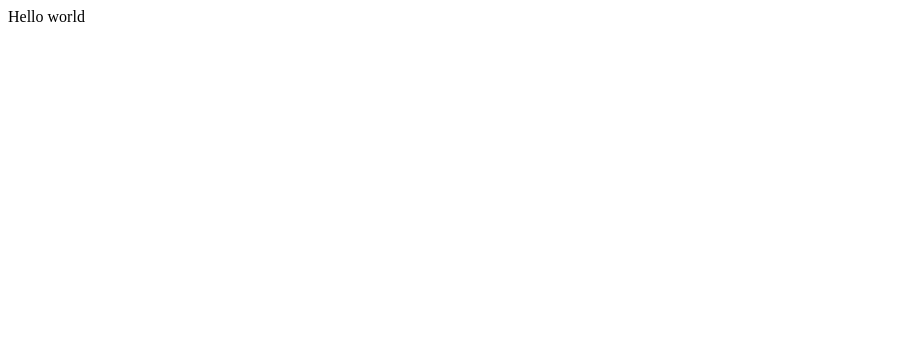
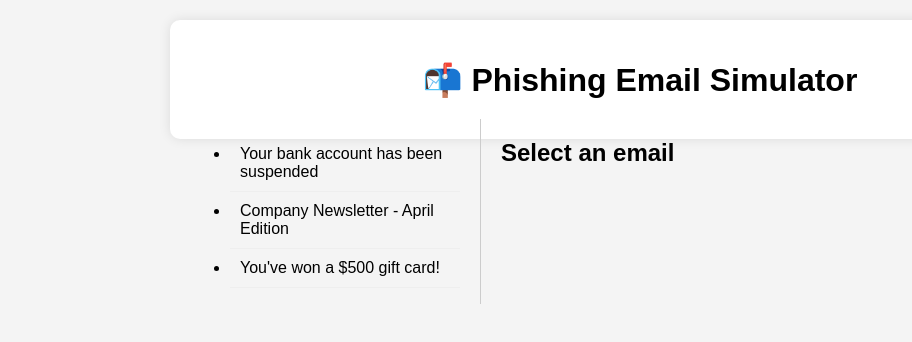
Before and after one commit to SamTT123/CyberEmulater, a plain HTML site: page index.html in a window 1280 px wide. Shown: the whole page, without its empty margins (0-912 px from the left). Drawn offline with Linux system fonts and the light colour scheme.

Commit message:
Initial commit: Phishing Email Simulator

```diff
--- a/index.html
+++ b/index.html
@@ -1,16 +1,28 @@
 <!DOCTYPE html>
-<html>
+<html lang="en">
+<head>
+  <meta charset="UTF-8" />
+  <meta name="viewport" content="width=device-width, initial-scale=1.0"/>
+  <title>Phishing Email Simulator</title>
+  <link rel="stylesheet" href="style.css" />
+</head>
+<body>
+  <div class="container">
+    <h1>📬 Phishing Email Simulator</h1>
+    <div class="inbox">
+      <ul id="email-list"></ul>
+    </div>
+    <div class="email-view">
+      <h2 id="email-subject">Select an email</h2>
+      <p id="email-content"></p>
+      <div id="buttons" style="display: none;">
+        <button onclick="checkAnswer(true)">Phishing</button>
+        <button onclick="checkAnswer(false)">Safe</button>
+      </div>
+      <p id="feedback"></p>
+    </div>
+  </div>
 
-<head>
-  <meta charset="utf-8">
-  <meta name="viewport" content="width=device-width">
-  <title>replit</title>
-  <link href="style.css" rel="stylesheet" type="text/css" />
-</head>
-
-<body>
-  Hello world
   <script src="script.js"></script>
 </body>
-
 </html>
--- a/script.js
+++ b/script.js
@@ -0,0 +1,50 @@
+const emails = [
+  {
+    subject: "Your bank account has been suspended",
+    content: "Click this link to verify your credentials and avoid account closure: http://fakebank-login.com",
+    isPhishing: true
+  },
+  {
+    subject: "Company Newsletter - April Edition",
+    content: "Here's your monthly update on company events and employee highlights.",
+    isPhishing: false
+  },
+  {
+    subject: "You've won a $500 gift card!",
+    content: "Claim your prize now by entering your details here: http://getfreecash.biz",
+    isPhishing: true
+  }
+];
+
+const emailList = document.getElementById("email-list");
+const subject = document.getElementById("email-subject");
+const content = document.getElementById("email-content");
+const buttons = document.getElementById("buttons");
+const feedback = document.getElementById("feedback");
+
+let currentEmailIndex = null;
+
+emails.forEach((email, index) => {
+  const li = document.createElement("li");
+  li.textContent = email.subject;
+  li.onclick = () => {
+    currentEmailIndex = index;
+    subject.textContent = email.subject;
+    content.textContent = email.content;
+    feedback.textContent = "";
+    buttons.style.display = "block";
+  };
+  emailList.appendChild(li);
+});
+
+function checkAnswer(userSaysPhishing) {
+  if (currentEmailIndex === null) return;
+  const actual = emails[currentEmailIndex].isPhishing;
+  if (userSaysPhishing === actual) {
+    feedback.textContent = "✅ Correct! Good eye.";
+    feedback.style.color = "green";
+  } else {
+    feedback.textContent = "❌ Incorrect. Stay alert!";
+    feedback.style.color = "red";
+  }
+}
--- a/style.css
+++ b/style.css
@@ -1,4 +1,68 @@
-html {
-  height: 100%;
-  width: 100%;
+body {
+  font-family: sans-serif;
+  background-color: #f4f4f4;
+  margin: 0;
+  padding: 20px;
 }
+
+.container {
+  max-width: 900px;
+  margin: auto;
+  background: white;
+  padding: 20px;
+  border-radius: 10px;
+  box-shadow: 0 0 12px rgba(0,0,0,0.1);
+}
+
+h1 {
+  text-align: center;
+  margin-bottom: 20px;
+}
+
+.inbox {
+  float: left;
+  width: 30%;
+  border-right: 1px solid #ccc;
+  padding-right: 20px;
+}
+
+#email-list li {
+  cursor: pointer;
+  padding: 10px;
+  border-bottom: 1px solid #eee;
+}
+
+#email-list li:hover {
+  background-color: #f0f0f0;
+}
+
+.email-view {
+  float: left;
+  width: 65%;
+  padding-left: 20px;
+}
+
+button {
+  margin: 10px 10px 0 0;
+  padding: 10px 15px;
+  border: none;
+  background-color: #007acc;
+  color: white;
+  border-radius: 5px;
+  cursor: pointer;
+}
+
+button:hover {
+  background-color: #005fa3;
+}
+
+#feedback {
+  margin-top: 15px;
+  font-weight: bold;
+}
+
+.clearfix::after {
+  content: "";
+  display: table;
+  clear: both;
+}
```
